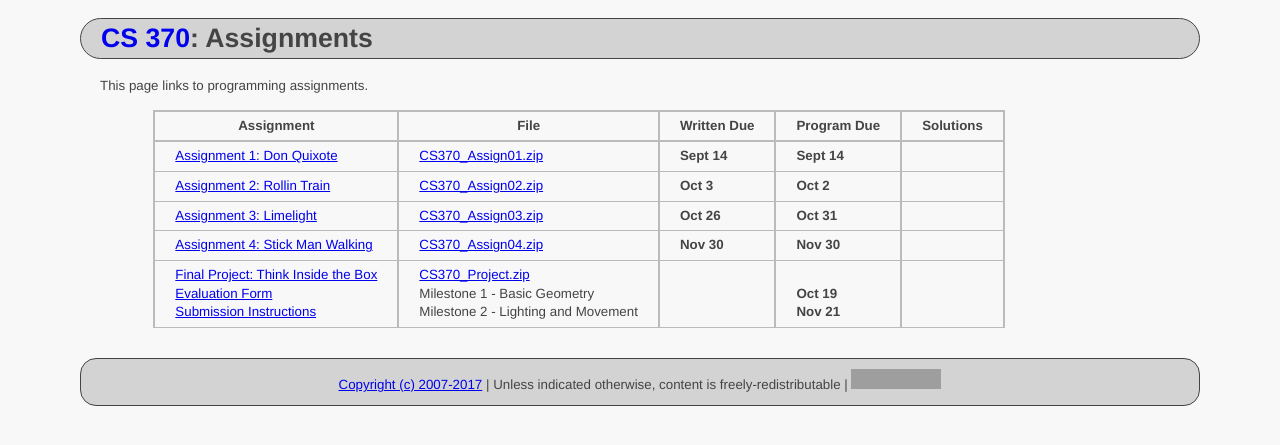
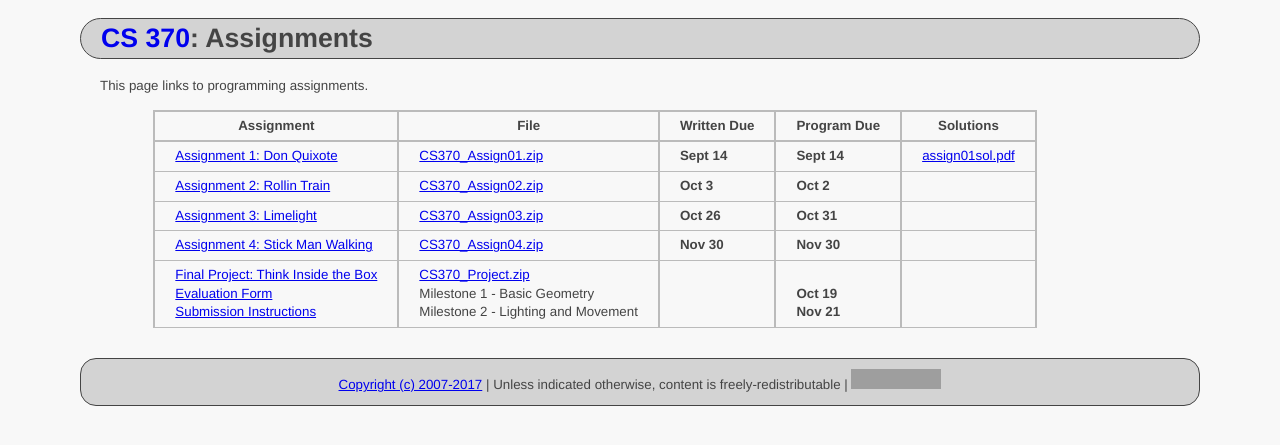
Before and after one commit to ycpcs/cs370-fall2017, a Jekyll site: the page built from assign/index.md, in a window 1280 px wide. Shown: the top 445 px of the page. Built offline with Jekyll 4.4.1, drawn with Linux system fonts in a browser that asks for light colours; grey boxes are pictures that could not be loaded.

Commit message:
add assign 1 sol
add assign 1 sol

```diff
--- a/assign/index.md
+++ b/assign/index.md
@@ -7,7 +7,7 @@ This page links to programming assignments.
 
 > Assignment | File | Written Due | Program Due | Solutions |
 > ---------- | ---- | ----------- | ----------- | --------- |
-> [Assignment 1: Don Quixote](assign01.html)       | [CS370_Assign01.zip](src/CS370_Assign01.zip) | **Sept 14** | **Sept 14** |  |
+> [Assignment 1: Don Quixote](assign01.html)       | [CS370_Assign01.zip](src/CS370_Assign01.zip) | **Sept 14** | **Sept 14** | [assign01sol.pdf](sol/assign01sol.pdf) |
 > [Assignment 2: Rollin Train](assign02.html)      | [CS370_Assign02.zip](src/CS370_Assign02.zip) | **Oct 3**   | **Oct 2**   |  |
 > [Assignment 3: Limelight](assign03.html)         | [CS370_Assign03.zip](src/CS370_Assign03.zip) | **Oct 26**  | **Oct 31**  |  |
 > [Assignment 4: Stick Man Walking](assign04.html) | [CS370_Assign04.zip](src/CS370_Assign04.zip) | **Nov 30**  | **Nov 30**  |  |
```
Also changed, not shown: 1 other file.
